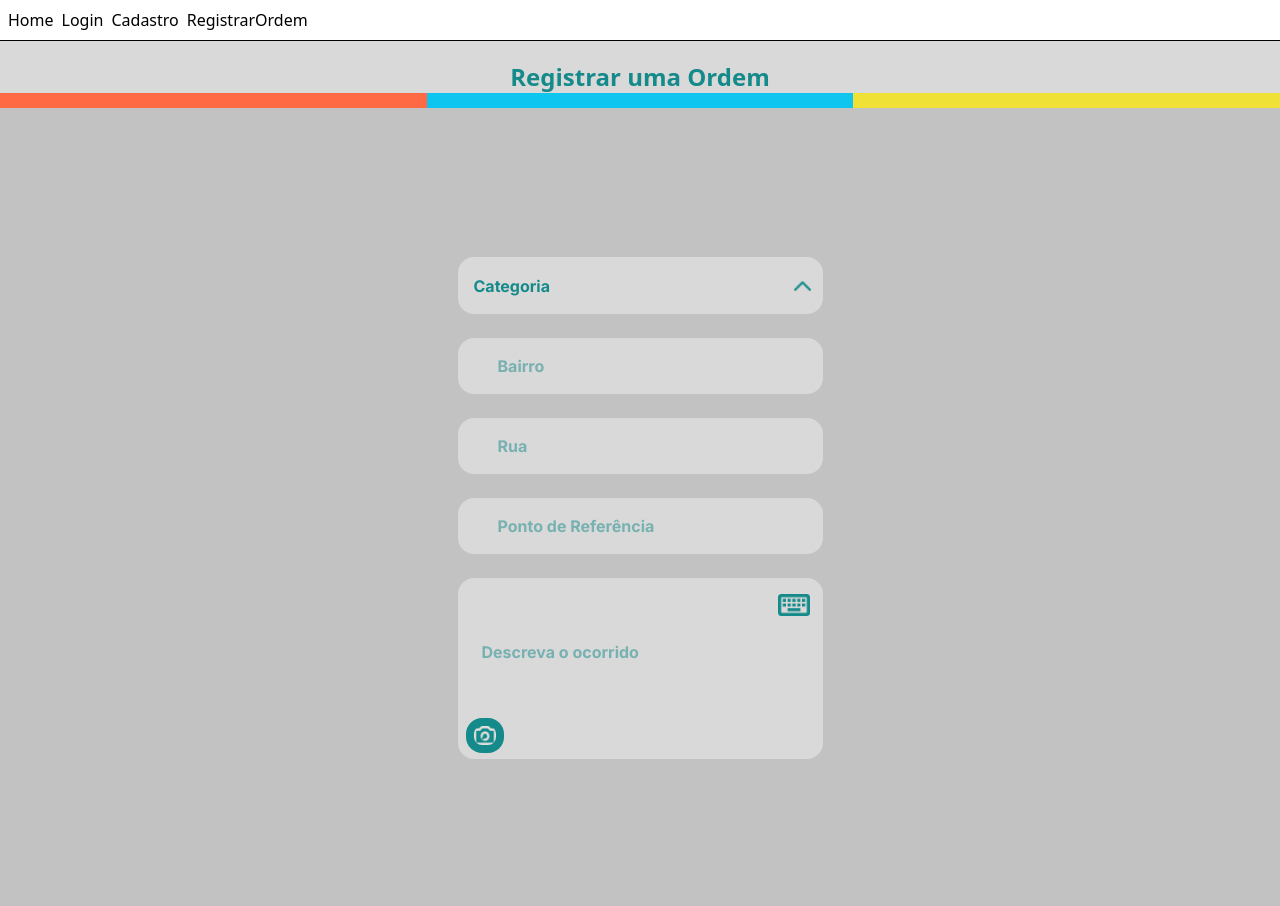
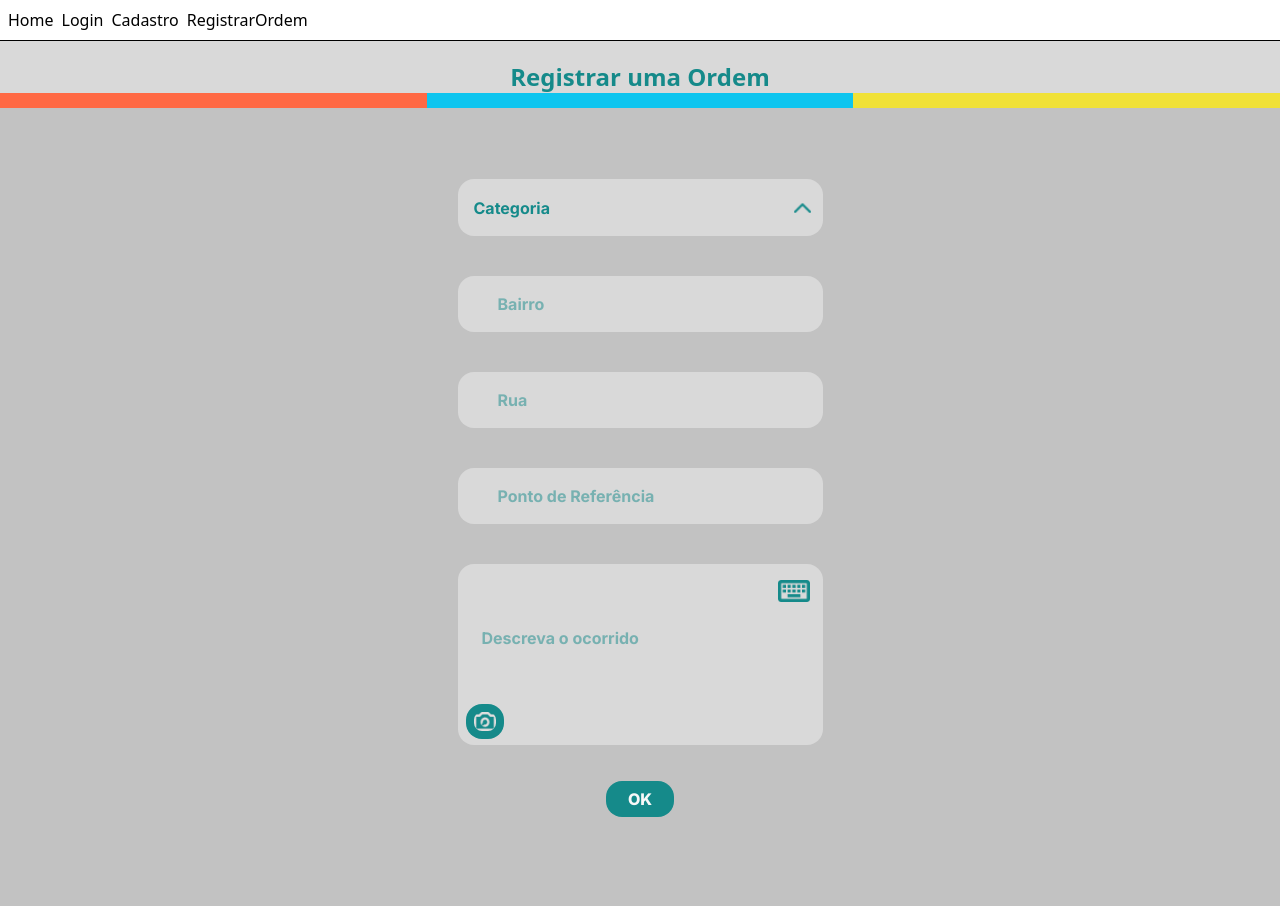
Before and after one commit to IRINEUSABIDO/Conecta_Seinfra, a React (Vite) app: page /registrarOrdem in a window 1280 px wide. Shown: the top 906 px of the page. Built offline with nearby package versions, Linux system fonts and the light colour scheme.

Commit message:
registrar ordem

```diff
--- a/src/components/dropdown.tsx
+++ b/src/components/dropdown.tsx
@@ -23,7 +23,7 @@ export const Dropdown_Select = (props: Props) => {
   };
 
   return (
-    <div className="rounded-2xl bg-light-gray flex flex-col items-center justify-center p-4 pr-2 mr- w-[365px]">
+    <div className="relative z-10 rounded-2xl bg-light-gray flex flex-col items-center justify-center p-4 pr-2 mr- w-[365px]">
       <div className="w-full flex justify-between items-center font-inter font-bold text-header-blue">
         <h1 className="text-header-blue">{props.title}</h1>
         <button
@@ -41,7 +41,7 @@ export const Dropdown_Select = (props: Props) => {
 
       {/* Quando o usuário clicar no chevron, vai chamar esse bloco que contém as opções  */}
       {isOpen && (
-        <div className="mt-4 w-full flex flex-col items-center space-y-2 ">
+        <div className="absolute top-full z-50 mt-2 w-full flex flex-col items-center space-y-2">
           {[
             props.opcao1,
             props.opcao2,
--- a/src/routes/registrarOrdem.lazy.tsx
+++ b/src/routes/registrarOrdem.lazy.tsx
@@ -6,6 +6,7 @@ import { Button_Input } from "../components/button";
 
 import teclado_azul from "../assets/icons/tecladoAzul.png";
 import icon_camera from "../assets/icons/cameraRO.png";
+
 export const Route = createLazyFileRoute("/registrarOrdem")({
   component: RouteComponent,
 });
@@ -16,6 +17,7 @@ function RouteComponent() {
       <Header title="Registrar uma Ordem" />
       <main className="flex justify-center items-center bg-dark-gray h-screen">
         <div className="columns-1">
+          <div className="flex flex-col space-y-4">
             <Dropdown_Select
               title="Categoria"
               opcao1="Iluminação"
@@ -41,16 +43,12 @@ function RouteComponent() {
 
             <div className="relative max-w-md rounded-2xl bg-light-gray space-x-3">
               <div className="">
-              <img
-              src={teclado_azul}
-              className="w-[32px] ml-80 pt-4"
-              />
+                <img src={teclado_azul} className="w-[32px] ml-80 pt-4" />
               </div>
               <textarea
                 placeholder="Descreva o ocorrido"
                 className="w-full p-6 text-header-blue font-inter font-bold cursor-pointer outline-0 resize-none"
               />
-
 
               <button type="button" className="cursor-pointer">
                 <img
@@ -58,7 +56,15 @@ function RouteComponent() {
                   className="relative p-2 ml-2 outline-none rounded-2xl bg-header-blue w-[38px]"
                 />
               </button>
-
+            </div>
+            <div className="flex justify-center items-center">
+            <button
+              type="submit"
+              className="m-[20px] text-whitebor  bg-green-blue rounded-2xl disabled:bg-red-700 "
+            >
+              <h1 className="px-5.5 py-1.5 font-inter font-extrabold ">OK</h1>
+            </button>
+            </div>
           </div>
         </div>
       </main>
```
Lines whose indentation alone changed are shown as unchanged.
